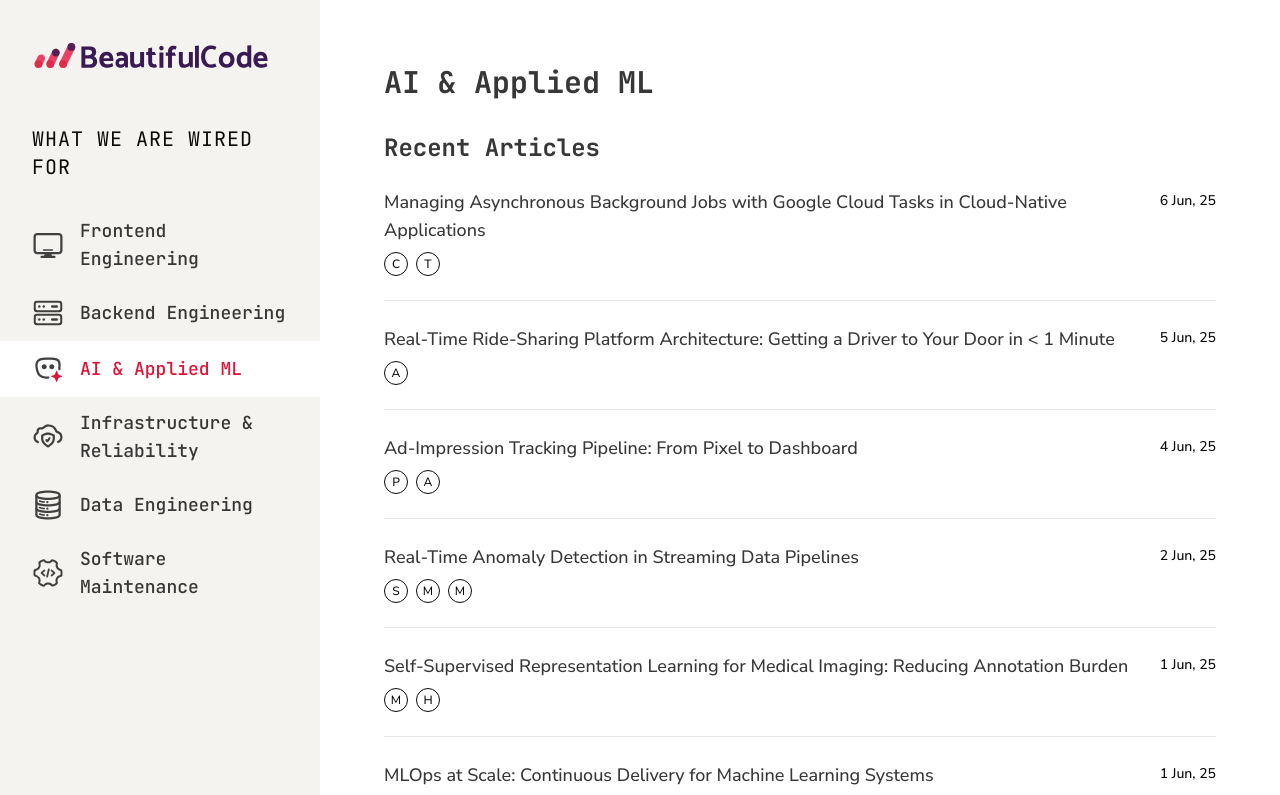
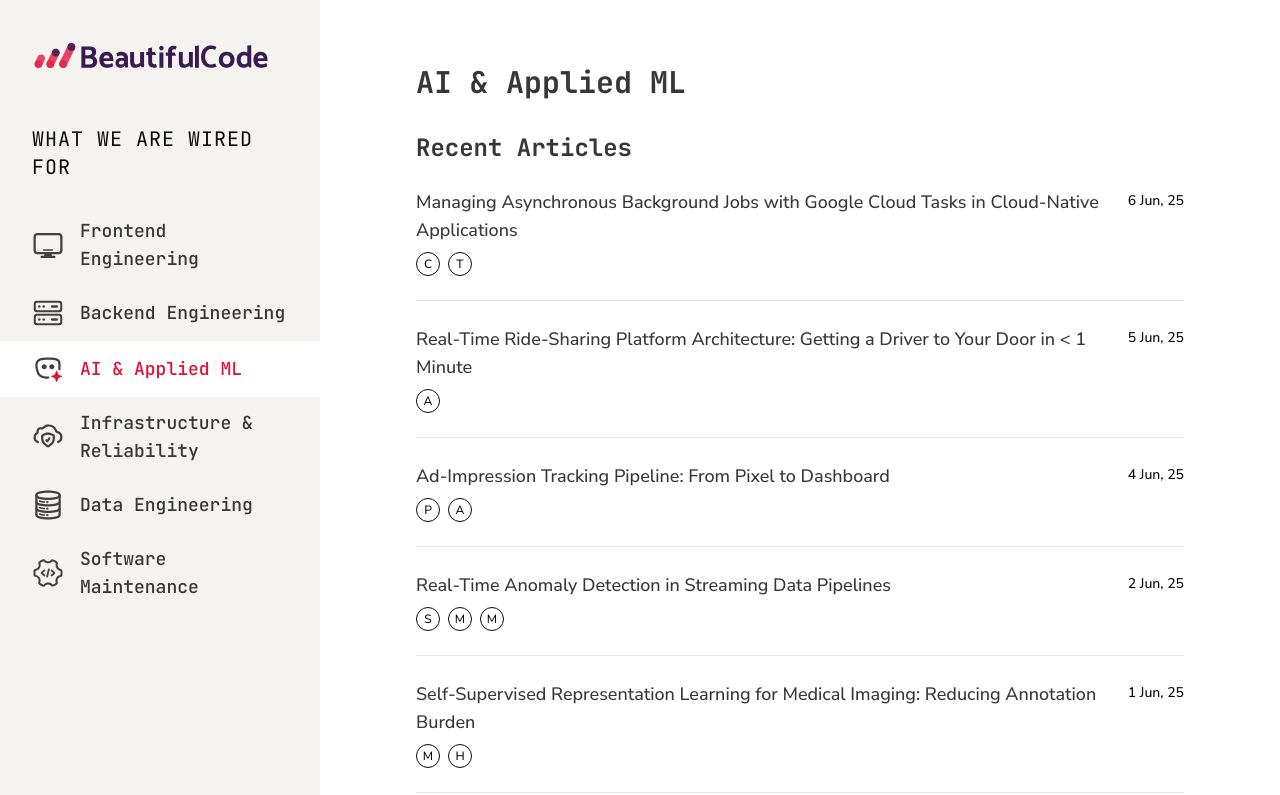
Before and after one commit to beautiful-code/bc-website, a Next.js app: page /expertise/ai-applied-ml in a window 1280 px wide. Shown: the top 795 px of the page. Built offline with nearby package versions, Linux system fonts and the light colour scheme.

Commit message:
not centering the expertise page

```diff
--- a/src/app/expertise/[slug]/page.tsx
+++ b/src/app/expertise/[slug]/page.tsx
@@ -228,7 +228,7 @@
 
         {/* Main Column - Articles */}
         <div className="mainColumn font-[family-name:var(--font-jetbrains-mono)]">
-          <div className="max-w-4xl mx-auto px-8">
+          <div className="px-16">
             <div className="mb-8">
               <h1
                 className="text-3xl font-bold mb-2"
```
